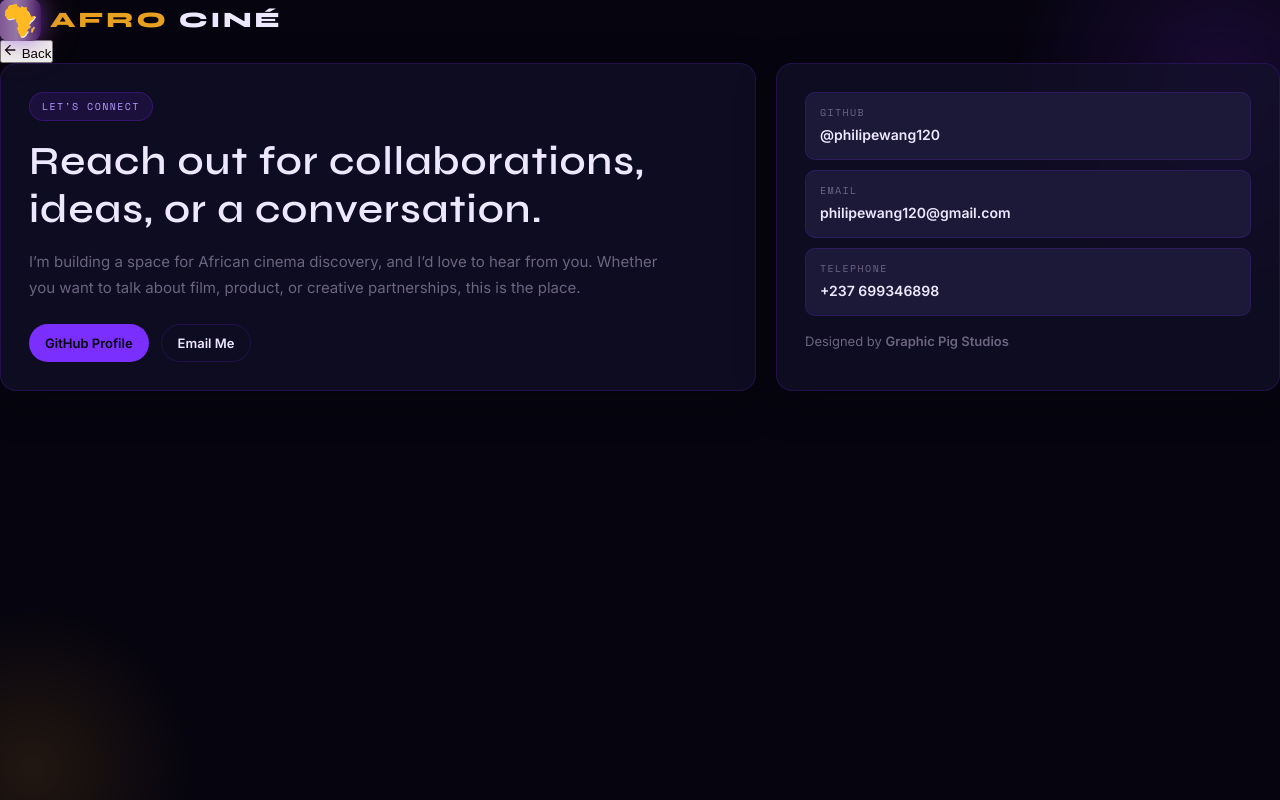
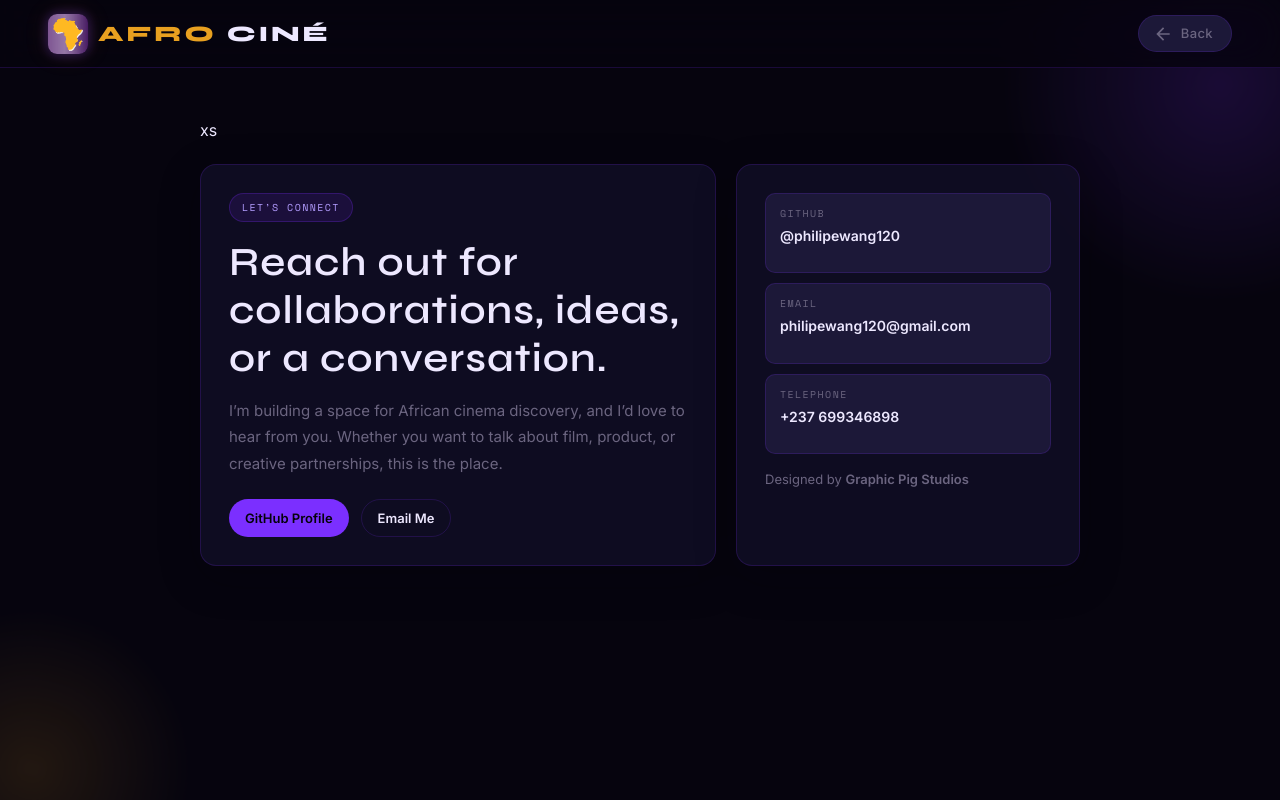
Before and after one commit to philipewang120/AfricanCinema, a React (Vite) app in the folder client/: page /contact in a window 1280 px wide. Built offline with nearby package versions, Linux system fonts and the light colour scheme.

Commit message:
Minor CSS fixes

```diff
--- a/client/src/pages/ContactPage.css
+++ b/client/src/pages/ContactPage.css
@@ -128,6 +128,24 @@
   transition: transform var(--transition), border-color var(--transition), background var(--transition);
 }
 
+.contact-back-btn{
+  background: var(--raised) !important;
+  color: var(--muted) !important;
+  border: 1px solid var(--border) !important;
+  border-radius: 50px !important;
+  text-transform: none !important;
+  font-family: var(--font-body) !important;
+  font-size: 13px !important;
+  padding: 6px 18px !important;
+  transition: all var(--transition) !important;
+}
+
+.contact-back-btn:hover {
+  color: var(--text) !important;
+  border-color: var(--electric) !important;
+  background: var(--elec-dim) !important;
+}
+
 .contact-btn:hover {
   transform: translateY(-1px);
 }
--- a/client/src/pages/ContactPage.jsx
+++ b/client/src/pages/ContactPage.jsx
@@ -2,8 +2,10 @@
 
 import { useNavigate } from "react-router-dom";
 import { ArrowBack, Public, } from "@mui/icons-material";
+import { Button, } from "@mui/material";
 import "./ContactPage.css";
 import "./AfricanPage.css";
+import "./MovieDetailPage.css";
 import SEO from "../components/SEO";
 
 function ContactPage() {
@@ -16,7 +18,7 @@ function ContactPage() {
   description="Get in touch with the AfroCiné team — report a missing film, suggest a collaboration, or just say hello."
   url="/contact"
 />
-      <nav className="adm-nav contact-nav">
+      <nav className="md-nav contact-nav">
         <div className="af-logo" onClick={() => navigate("/")} role="button" tabIndex={0} onKeyDown={(e) => e.key === "Enter" && navigate("/")}>
           <img
     src="/images/logo.png"
@@ -26,12 +28,16 @@ function ContactPage() {
   <span className="af-logo-text-afro">AFRO</span>
   <span className="af-logo-text-cine">CINÉ</span>
         </div>
-        <button className="adm-back-btn" onClick={() => navigate(-1)}>
-          <ArrowBack sx={{ fontSize: 16 }} /> Back
-        </button>
+        <Button
+          className="md-back-btn"
+          startIcon={<ArrowBack sx={{ fontSize: 16 }} />}
+          onClick={() => navigate(-1)}
+        >
+          Back
+        </Button>
       </nav>
 
-      <div className="adm-body contact-body">
+      <div className="md-body contact-body">xs
         <div className="contact-shell fade-up">
           <section className="contact-card">
             <span className="contact-kicker">Let’s connect</span>
```
